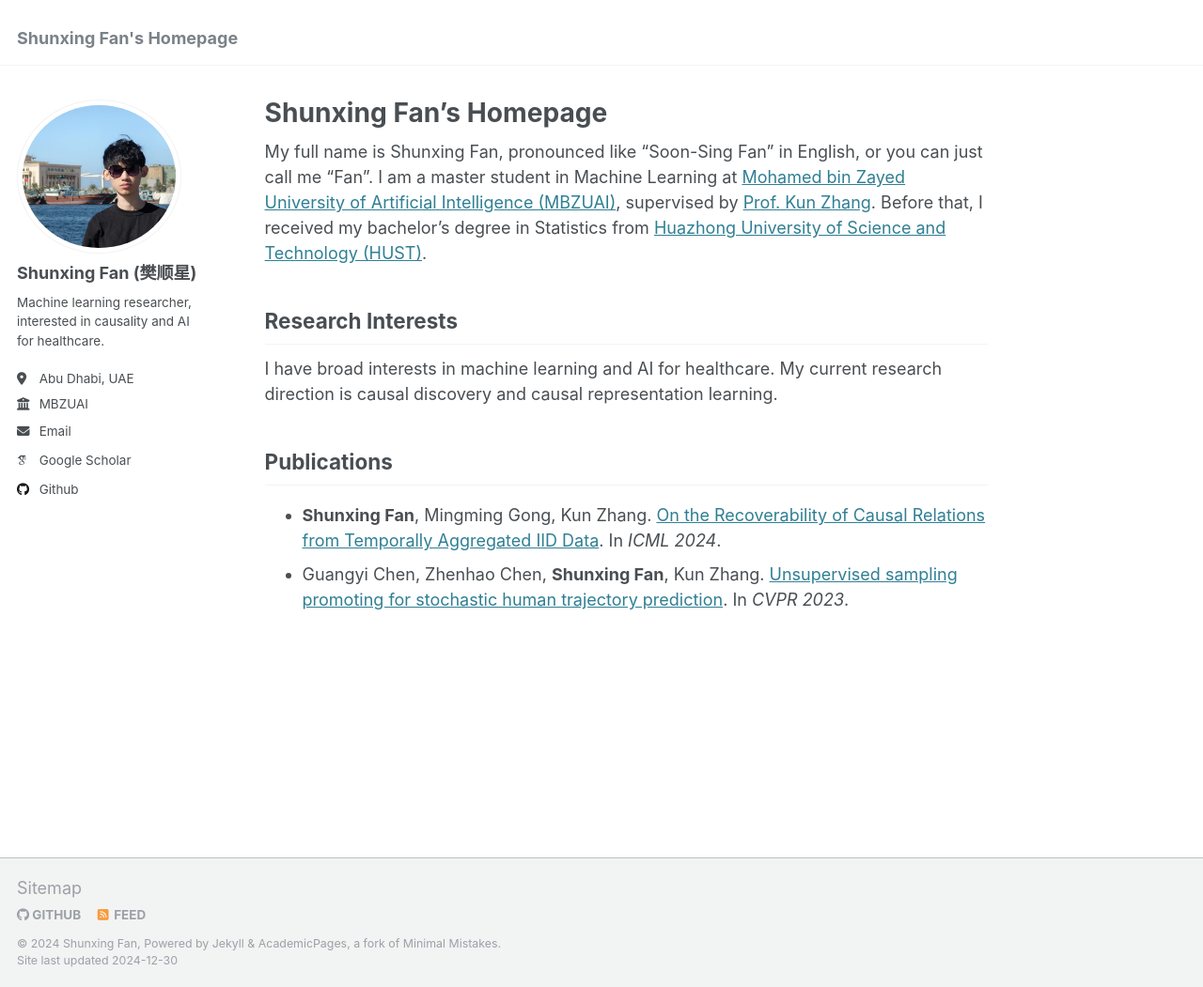
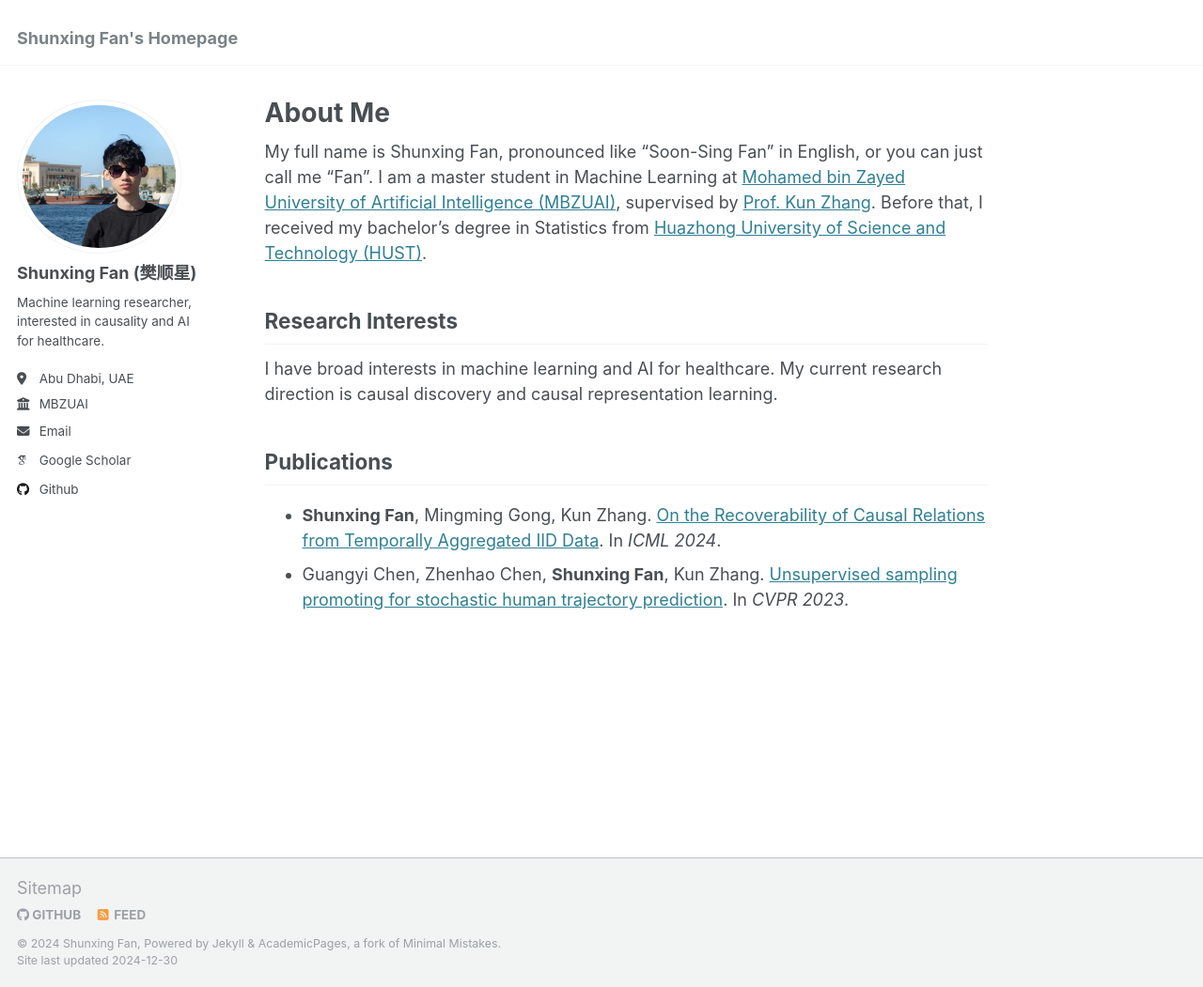
Before and after one commit to Shunxing-Fan/Shunxing-Fan.github.io, a Jekyll site: the page built from _pages/about.md, in a window 1280 px wide and 1051 px high. Shown: the whole window at 94% size. Built offline with Jekyll 4.4.1, drawn with Linux system fonts in a browser that asks for light colours; some web fonts are replaced.

Commit message:
change title

```diff
--- a/_includes/seo.html
+++ b/_includes/seo.html
@@ -18,7 +18,19 @@
   {% assign canonical_url = page.url | replace: "index.html", "" | prepend: site.url %}
 {% endif %}
 
-<title>{{ seo_title | default: site.title }}{% if paginator %}{% unless paginator.page == 1 %} {{ site.title_separator }} {{ site.data.ui-text[site.locale].page | default: "Page" }} {{ paginator.page }}{% endunless %}{% endif %}</title>
+<title>
+  {% if page.seo_title %}
+    {{ page.seo_title | markdownify | strip_html | strip_newlines | escape_once }}
+  {% else %}
+    {{ seo_title | default: site.title }}
+  {% endif %}
+  {% if paginator %}
+    {% unless paginator.page == 1 %}
+      {{ site.title_separator }} {{ site.data.ui-text[site.locale].page | default: "Page" }} {{ paginator.page }}
+    {% endunless %}
+  {% endif %}
+</title>
+
 
 {% assign seo_description = page.description | default: page.excerpt | default: site.description %}
 {% if seo_description %}
--- a/_pages/about.md
+++ b/_pages/about.md
@@ -1,6 +1,7 @@
 ---
 permalink: /
-title: "Shunxing Fan's Homepage"
+title: "About Me"
+seo_title: "Shunxing Fan's Homepage"
 excerpt: "Shunxing Fan's Homepage: A machine learning researcher focusing on causal discovery and AI for healthcare."
 author_profile: true
 redirect_from:
```
